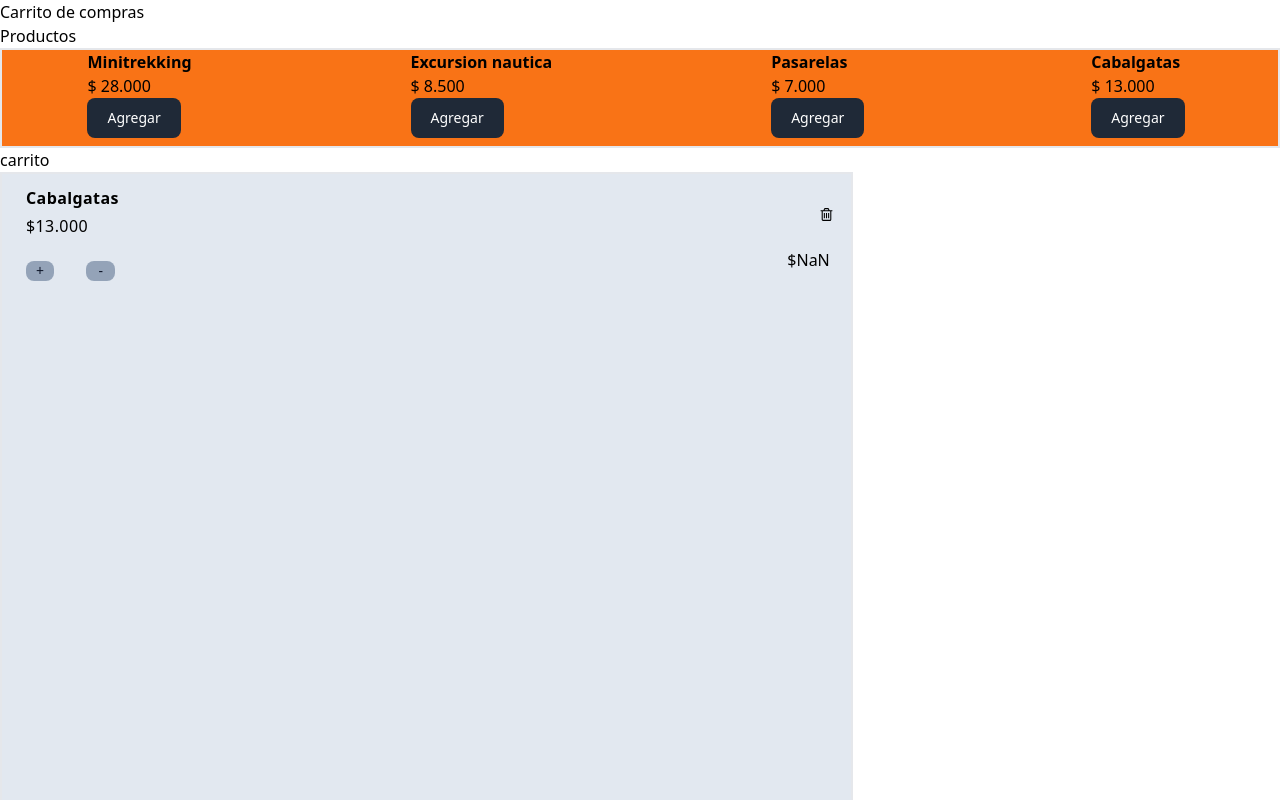
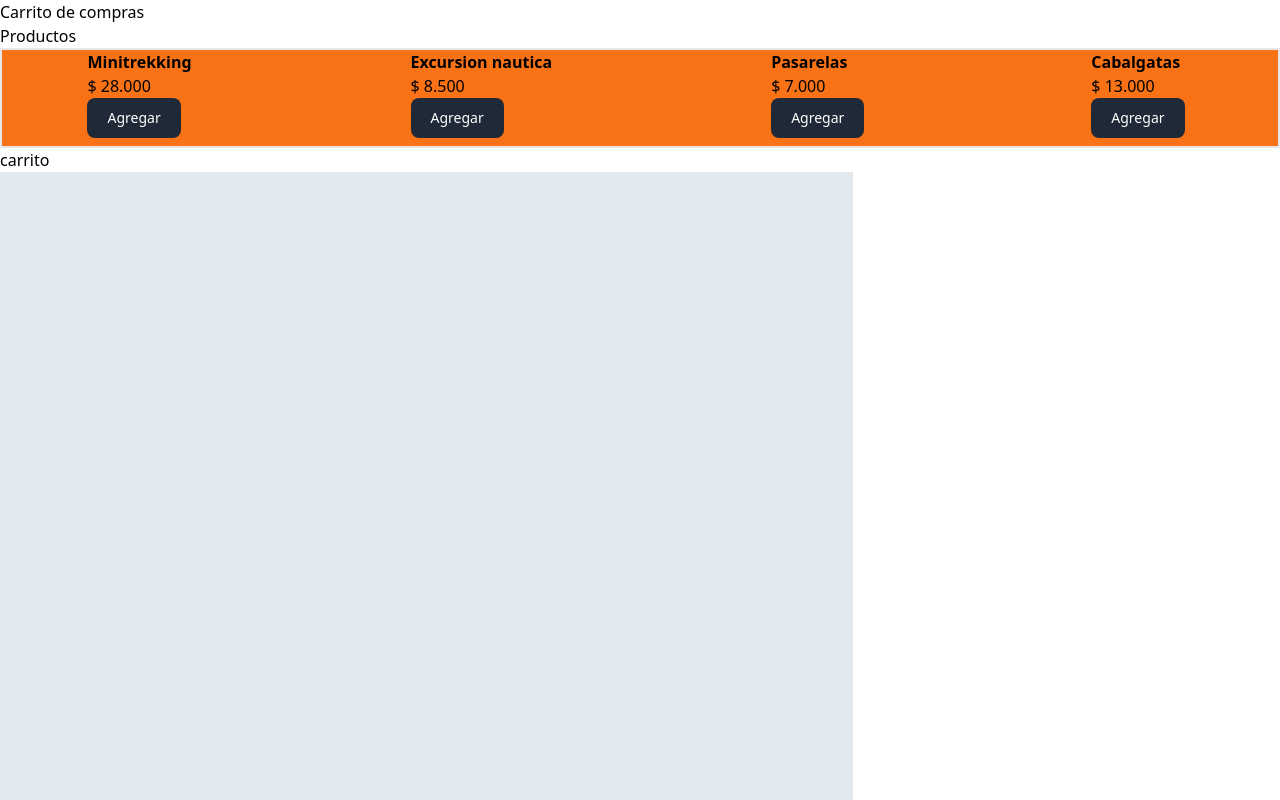
Before and after one commit to DulceNey/Proyecto-Andes, a React (Create React App) app: page / in a window 1280 px wide. Shown: the top 800 px of the page. Built offline with nearby package versions, Linux system fonts and the light colour scheme.

Commit message:
programacion carrito completa y estilos hechos

```diff
--- a/src/componentes/shoppingReducer.js
+++ b/src/componentes/shoppingReducer.js
@@ -29,12 +29,7 @@ export const shoppingInitialState={
             }
         ],
 
-    cart:[{
-        id:4,
-        nombre:"Cabalgatas",
-        precio:"13.000"
-
-    }],
+    cart:[ ],
 
 }
 
```
